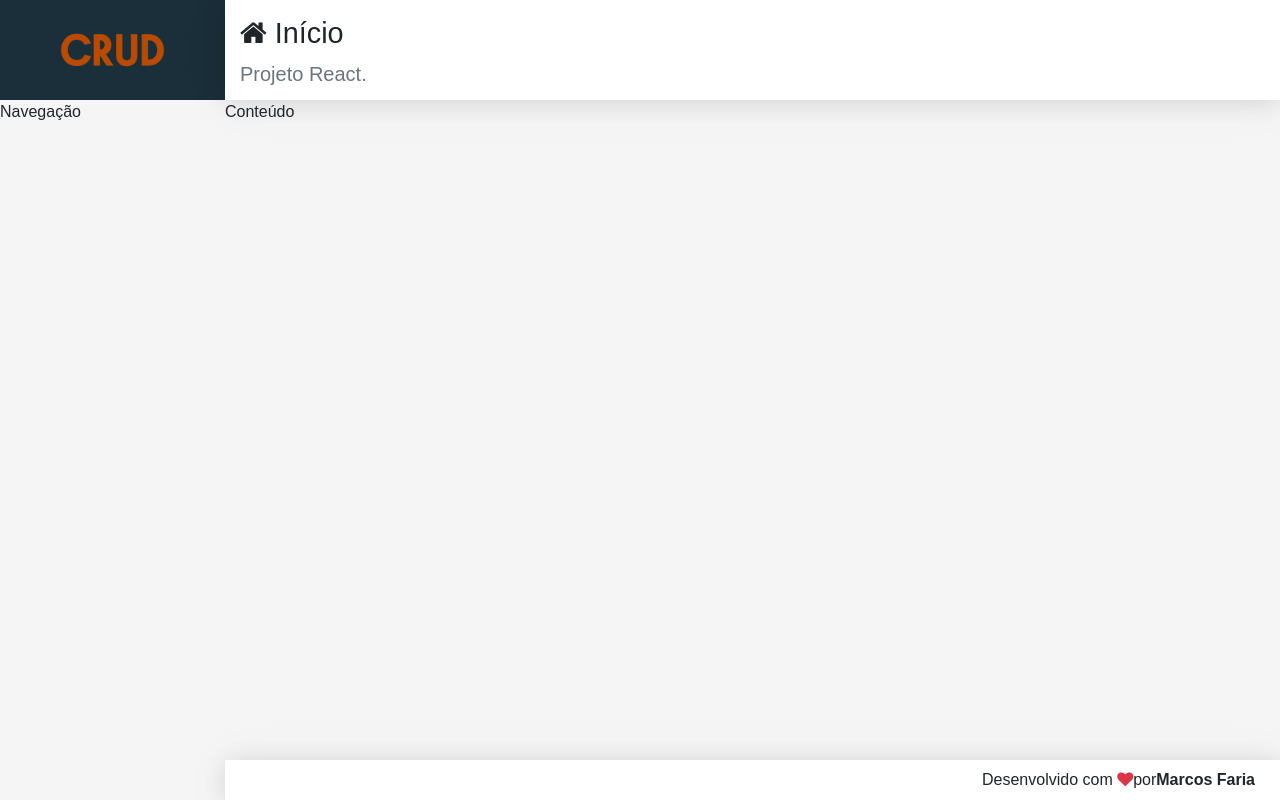
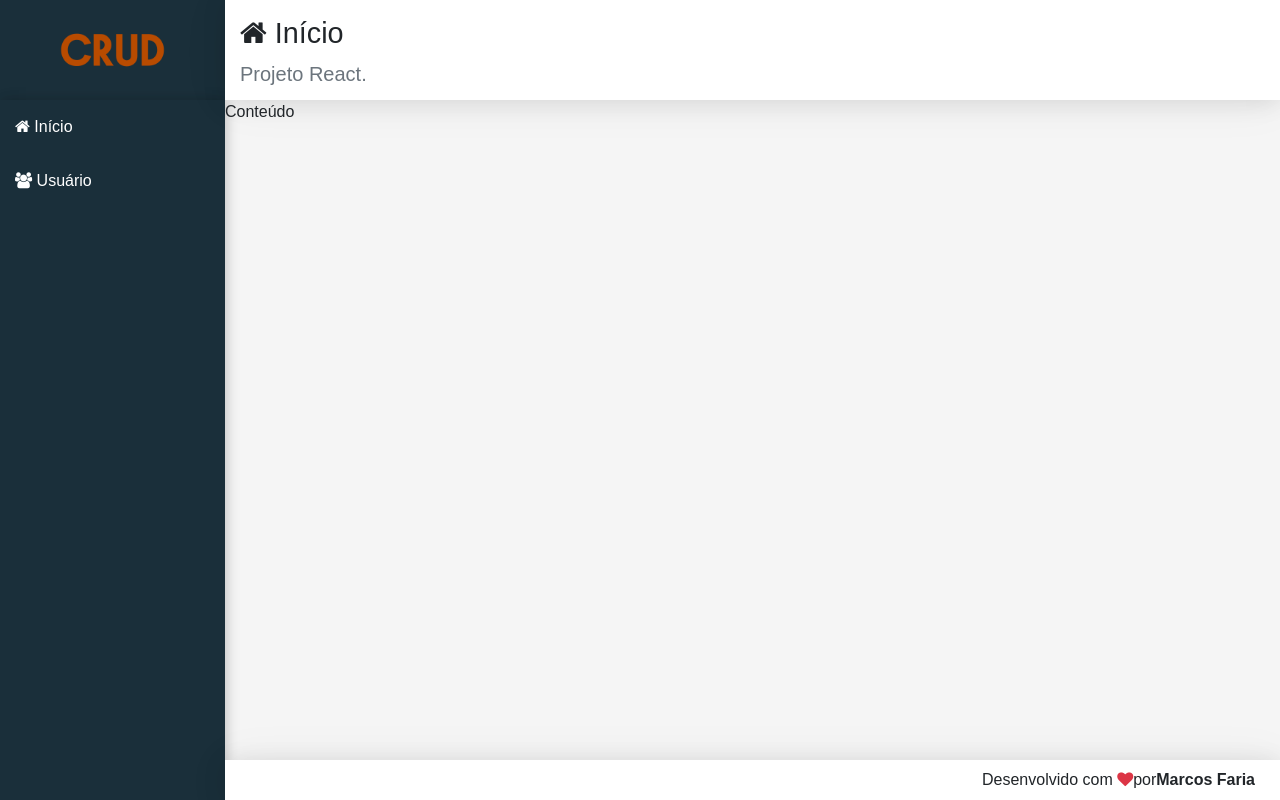
Before and after one commit to marcos-ti/crud-react, a React (Create React App) app in the folder frontend/: page / in a window 1280 px wide. Built offline with nearby package versions, Linux system fonts and the light colour scheme.

Commit message:
Estilizando o Menu

```diff
--- a/frontend/src/components/template/Nav.css
+++ b/frontend/src/components/template/Nav.css
@@ -0,0 +1,16 @@
+aside.menu-area {
+    background-color: var(--bg-dark);
+    box-shadow: 2px 0 10px rgba(0, 0, 0, 0.12), 2px 0 15px 0 rgba(0, 0, 0, 0.09);
+}
+
+.menu a {
+    display: block;
+    text-decoration: none;
+    color: #fff;
+    font-weight: 300;
+    padding: 15px;
+}
+
+.menu a:hover {
+    background: linear-gradient(135deg, #07a7e3 0%, #32dac3 100%);
+}
--- a/frontend/src/components/template/Nav.jsx
+++ b/frontend/src/components/template/Nav.jsx
@@ -1,7 +1,17 @@
-import './Nav.css'
-import React from 'react'
+import "./Nav.css";
+import React from "react";
 
-export default props =>
-    <aside className="menu-area">
-        Navegação
-    </aside>
+export default (props) => (
+  <aside className="menu-area">
+    <nav className="menu">
+      {/* Refatorar : cria componente: nav-item.jsx, depois importa pra nav,jsx e depois faz tipo assim: <i className={`fa fa-${props.icon}`}></i> {props.title}
+       */}
+      <a href="#/">
+        <i className="fa fa-home"></i> Início
+      </a>
+      <a href="#/users">
+        <i className="fa fa-users"></i> Usuário
+      </a>
+    </nav>
+  </aside>
+);
```
